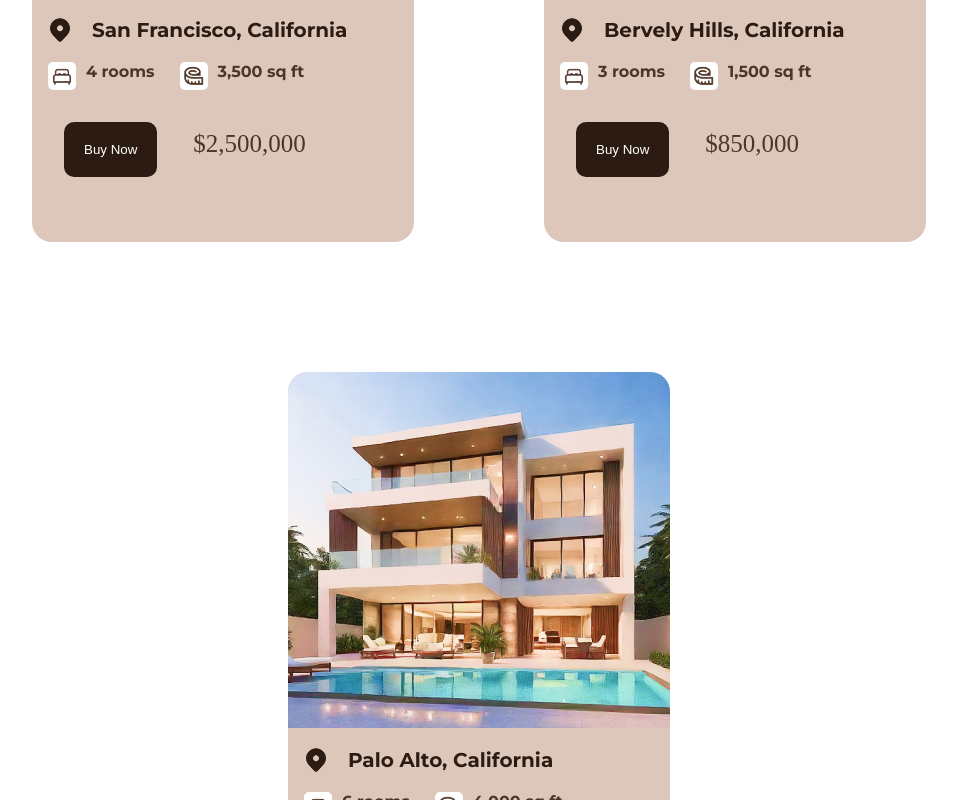
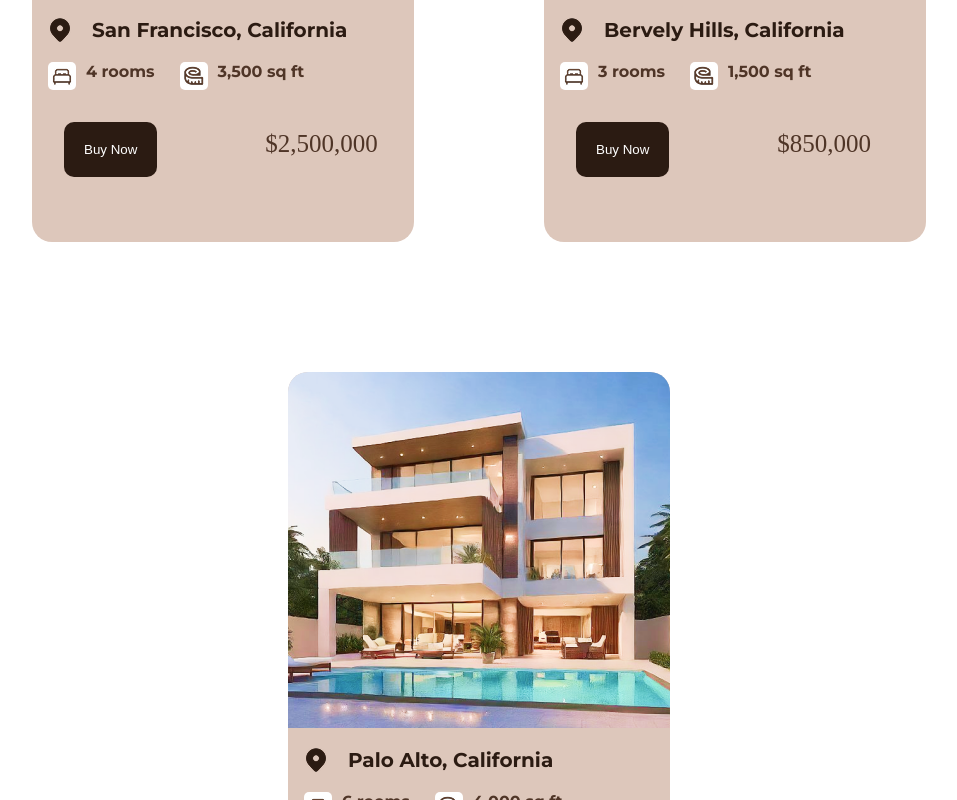
Before and after one commit to gabrieljcoutinho/Projeto-Dwello, a React (Create React App) app: page / in a window 1280 px wide. Shown: the part 2700-3500 px from the top of the page, without its empty margins (161-1118 px from the left). Built offline with nearby package versions, Linux system fonts and the light colour scheme.

Commit message:
mloviemtnacao

```diff
--- a/src/Css/PopularResidence.css
+++ b/src/Css/PopularResidence.css
@@ -92,5 +92,5 @@
     color: #4F3527;
     font-size: 25px;
     padding-top: 0.5rem;
-    padding-left: 1rem;
+    padding-left: 5.5rem;
 }
```
